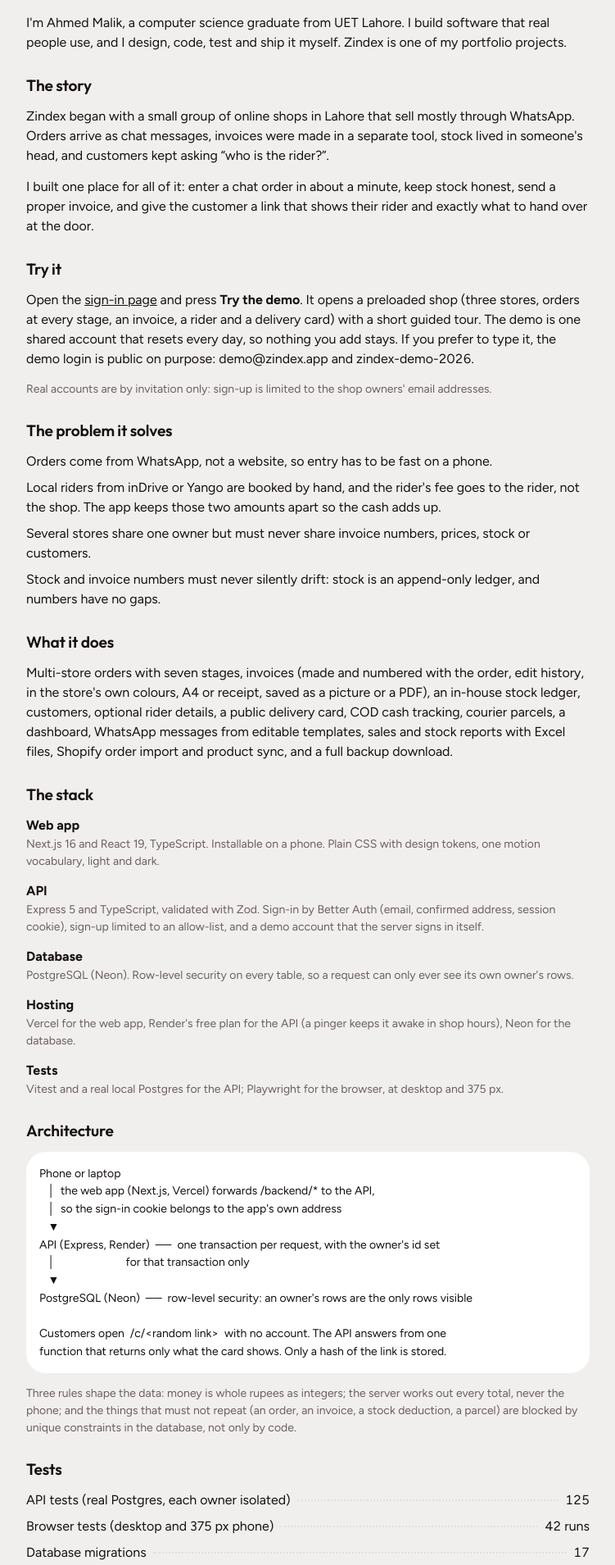
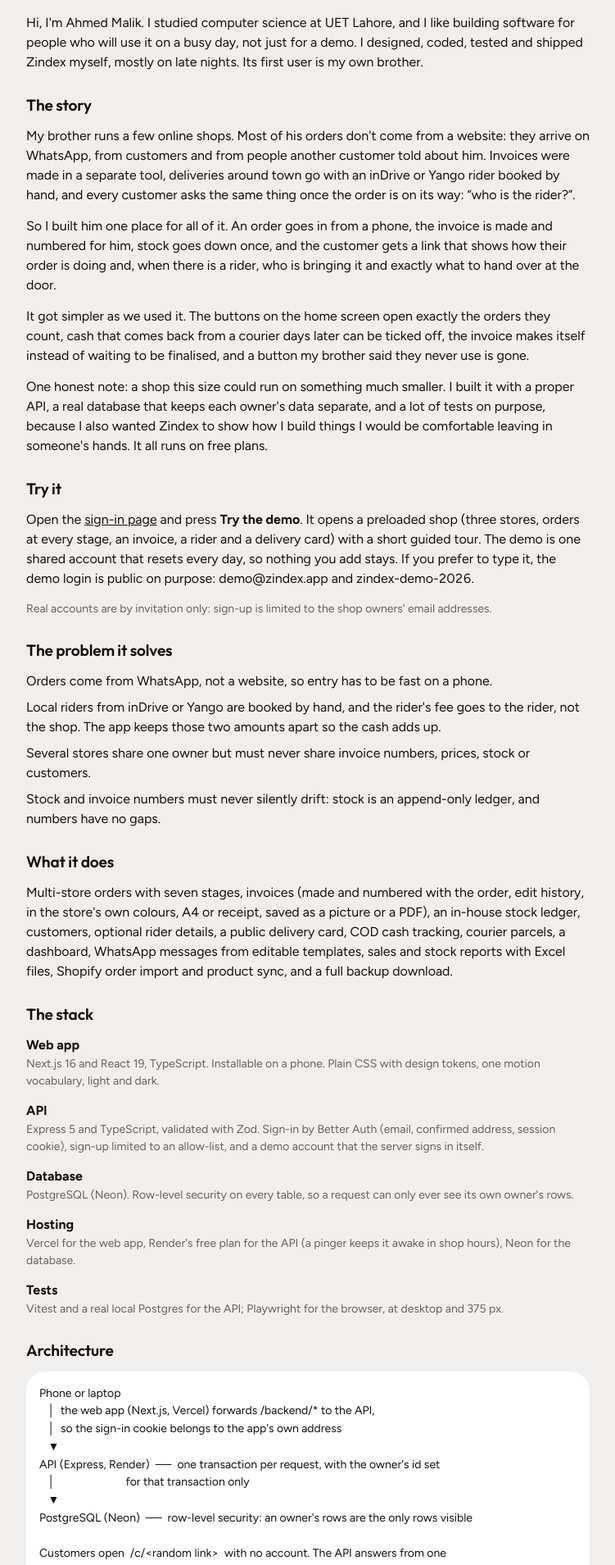
Before and after one commit to iahmedmalik/Zindex, a Next.js app in the folder web/: page /how-its-built in a window 1280 px wide. Shown: the part 202-2111 px from the top of the page at 82% size, without its empty margins (264-1015 px from the left). Built offline with nearby package versions, Linux system fonts and the light colour scheme.

Commit message:
docs: the story in Ahmed's words, current test numbers and the defects found this week
Refs #20

```diff
--- a/web/src/app/how-its-built/page.tsx
+++ b/web/src/app/how-its-built/page.tsx
@@ -4,8 +4,8 @@
 export const metadata: Metadata = { title: "How it's built", description: "The story, the stack and the tests behind Zindex." };
 
 // Real numbers only. Update these when the suites change (see docs/TEST-REPORT.md).
-const API_TESTS = 125;
-const BROWSER_TESTS = 42; // 21 tests, each in a desktop and a 375 px phone view
+const API_TESTS = 133;
+const BROWSER_TESTS = 54; // 27 tests, each in a desktop and a 375 px phone view
 const MIGRATIONS = 17;
 const REPO = "https://github.com/iahmedmalik/Zindex";
 
@@ -23,16 +23,18 @@
       <Link href="/" className="note" style={{ textDecoration: "none" }}>← Back to Zindex</Link>
       <header className="heading"><h1>How Zindex is built</h1><p className="note">For anyone curious about what is under the app.</p></header>
 
-      {/* Draft from verified facts (CV, project notes). Ahmed rewrites this in his own voice before release. */}
+      {/* Written in Ahmed's voice from the project's real history (29 Oct): only things that happened. */}
       <section className="section">
         <h2>Who built it</h2>
-        <p>I&apos;m Ahmed Malik, a computer science graduate from UET Lahore. I build software that real people use, and I design, code, test and ship it myself. Zindex is one of my portfolio projects.</p>
+        <p>Hi, I&apos;m Ahmed Malik. I studied computer science at UET Lahore, and I like building software for people who will use it on a busy day, not just for a demo. I designed, coded, tested and shipped Zindex myself, mostly on late nights. Its first user is my own brother.</p>
       </section>
 
       <section className="section">
         <h2>The story</h2>
-        <p>Zindex began with a small group of online shops in Lahore that sell mostly through WhatsApp. Orders arrive as chat messages, invoices were made in a separate tool, stock lived in someone&apos;s head, and customers kept asking &ldquo;who is the rider?&rdquo;.</p>
-        <p>I built one place for all of it: enter a chat order in about a minute, keep stock honest, send a proper invoice, and give the customer a link that shows their rider and exactly what to hand over at the door.</p>
+        <p>My brother runs a few online shops. Most of his orders don&apos;t come from a website: they arrive on WhatsApp, from customers and from people another customer told about him. Invoices were made in a separate tool, deliveries around town go with an inDrive or Yango rider booked by hand, and every customer asks the same thing once the order is on its way: &ldquo;who is the rider?&rdquo;.</p>
+        <p>So I built him one place for all of it. An order goes in from a phone, the invoice is made and numbered for him, stock goes down once, and the customer gets a link that shows how their order is doing and, when there is a rider, who is bringing it and exactly what to hand over at the door.</p>
+        <p>It got simpler as we used it. The buttons on the home screen open exactly the orders they count, cash that comes back from a courier days later can be ticked off, the invoice makes itself instead of waiting to be finalised, and a button my brother said they never use is gone.</p>
+        <p>One honest note: a shop this size could run on something much smaller. I built it with a proper API, a real database that keeps each owner&apos;s data separate, and a lot of tests on purpose, because I also wanted Zindex to show how I build things I would be comfortable leaving in someone&apos;s hands. It all runs on free plans.</p>
       </section>
 
       <section className="section">
```
Also changed, not shown: 1 other file (tests, documents, lock files or other folders).
